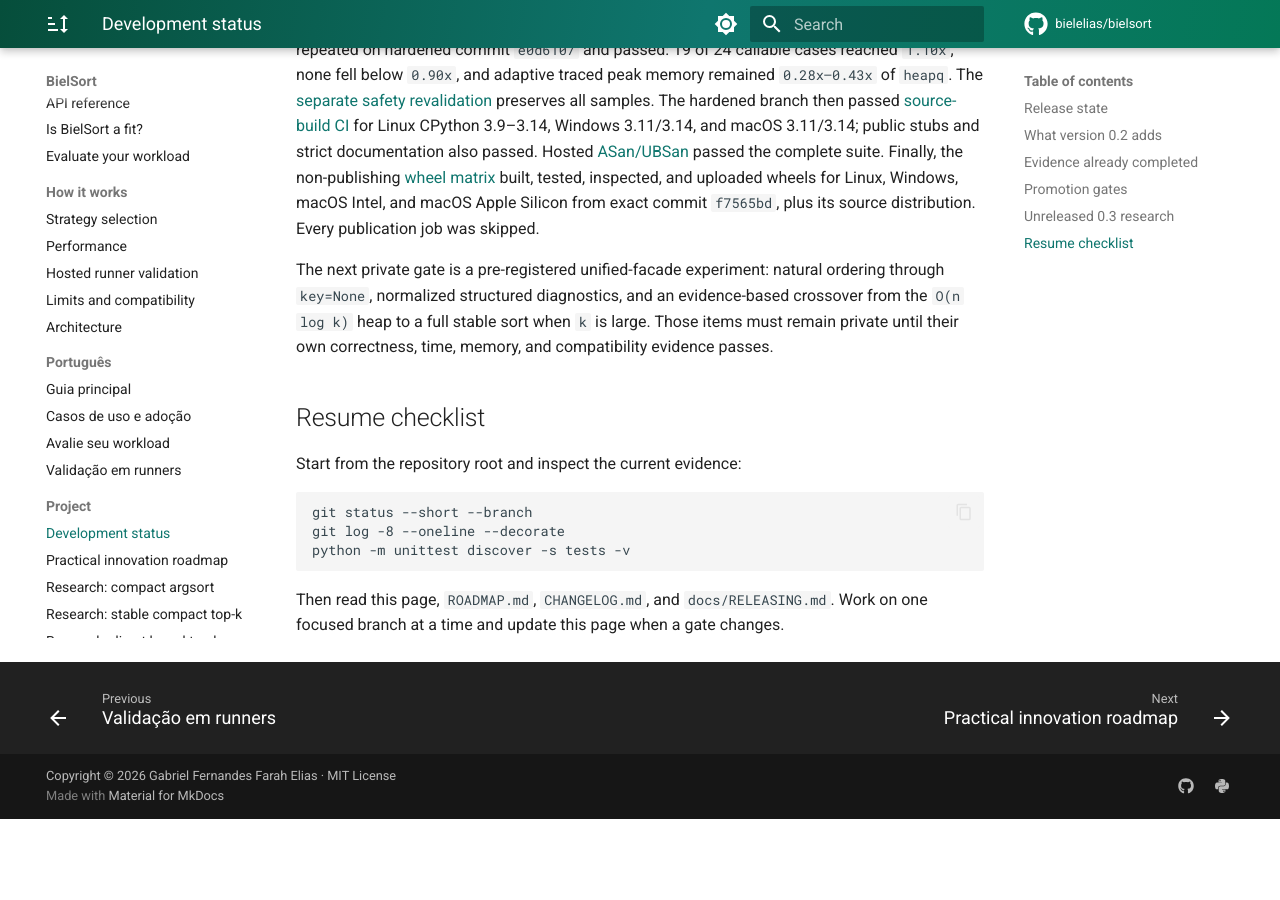
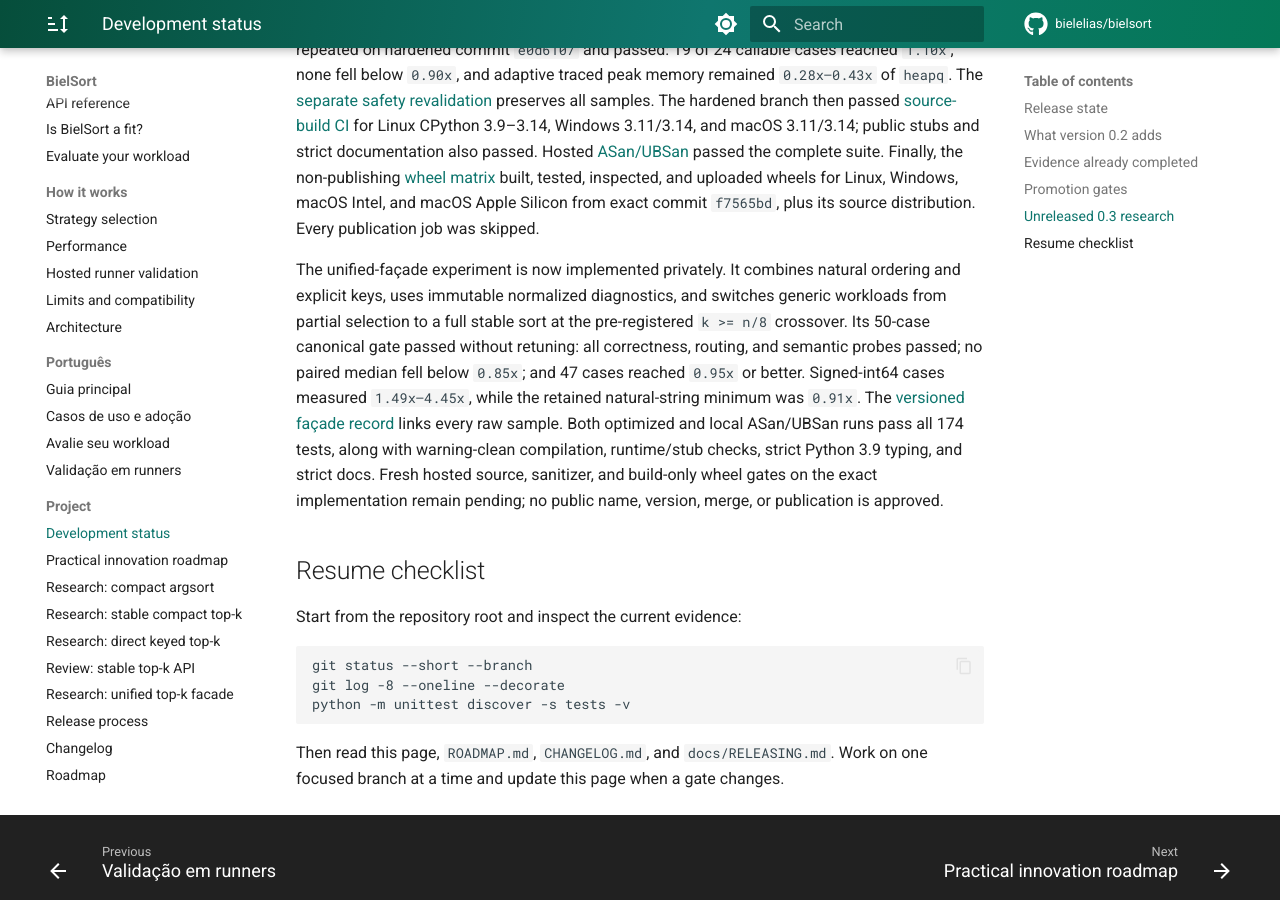
Before and after one commit to bielelias/bielsort, an MkDocs documentation site: the page built from docs/development-status.md, in a window 1280 px wide and 900 px high, scrolled down 5484 px. Built offline with MkDocs 1.6.1 and Material for MkDocs 9.7.7, drawn with Linux system fonts in a browser that asks for light colours; comment, search, counter and statistics services are not loaded; before the commit the page ends 6303 px from its top, so only the background shows below that.

Commit message:
Record unified top-k facade gate pass

```diff
--- a/docs/development-status.md
+++ b/docs/development-status.md
@@ -272,11 +272,20 @@ built, tested, inspected, and uploaded wheels for Linux, Windows, macOS Intel,
 and macOS Apple Silicon from exact commit `f7565bd`, plus its source
 distribution. Every publication job was skipped.
 
-The next private gate is a pre-registered unified-facade experiment: natural
-ordering through `key=None`, normalized structured diagnostics, and an
-evidence-based crossover from the `O(n log k)` heap to a full stable sort when
-`k` is large. Those items must remain private until their own correctness,
-time, memory, and compatibility evidence passes.
+The unified-façade experiment is now implemented privately. It combines
+natural ordering and explicit keys, uses immutable normalized diagnostics, and
+switches generic workloads from partial selection to a full stable sort at the
+pre-registered `k >= n/8` crossover. Its 50-case canonical gate passed without
+retuning: all correctness, routing, and semantic probes passed; no paired
+median fell below `0.85x`; and 47 cases reached `0.95x` or better. Signed-int64
+cases measured `1.49x–4.45x`, while the retained natural-string minimum was
+`0.91x`. The
+[versioned façade record](https://github.com/bielelias/bielsort/blob/research/stable-topk-0.3/benchmarks/results/2026-08-05-unified-topk-facade.md)
+links every raw sample. Both optimized and local ASan/UBSan runs pass all 174
+tests, along with warning-clean compilation, runtime/stub checks, strict Python
+3.9 typing, and strict docs. Fresh hosted source, sanitizer, and build-only
+wheel gates on the exact implementation remain pending; no public name,
+version, merge, or publication is approved.
 
 ## Resume checklist
 
```
Also changed, not shown: CHANGELOG.md (+4 -0 lines), benchmarks/README.md (+8 -0 lines), benchmarks/results/2026-08-05-unified-topk-facade.md (added, +94 -0 lines), docs/topk-api-review.md (+5 -5 lines), docs/topk-facade-research.md (+19 -0 lines), 1 other file.
